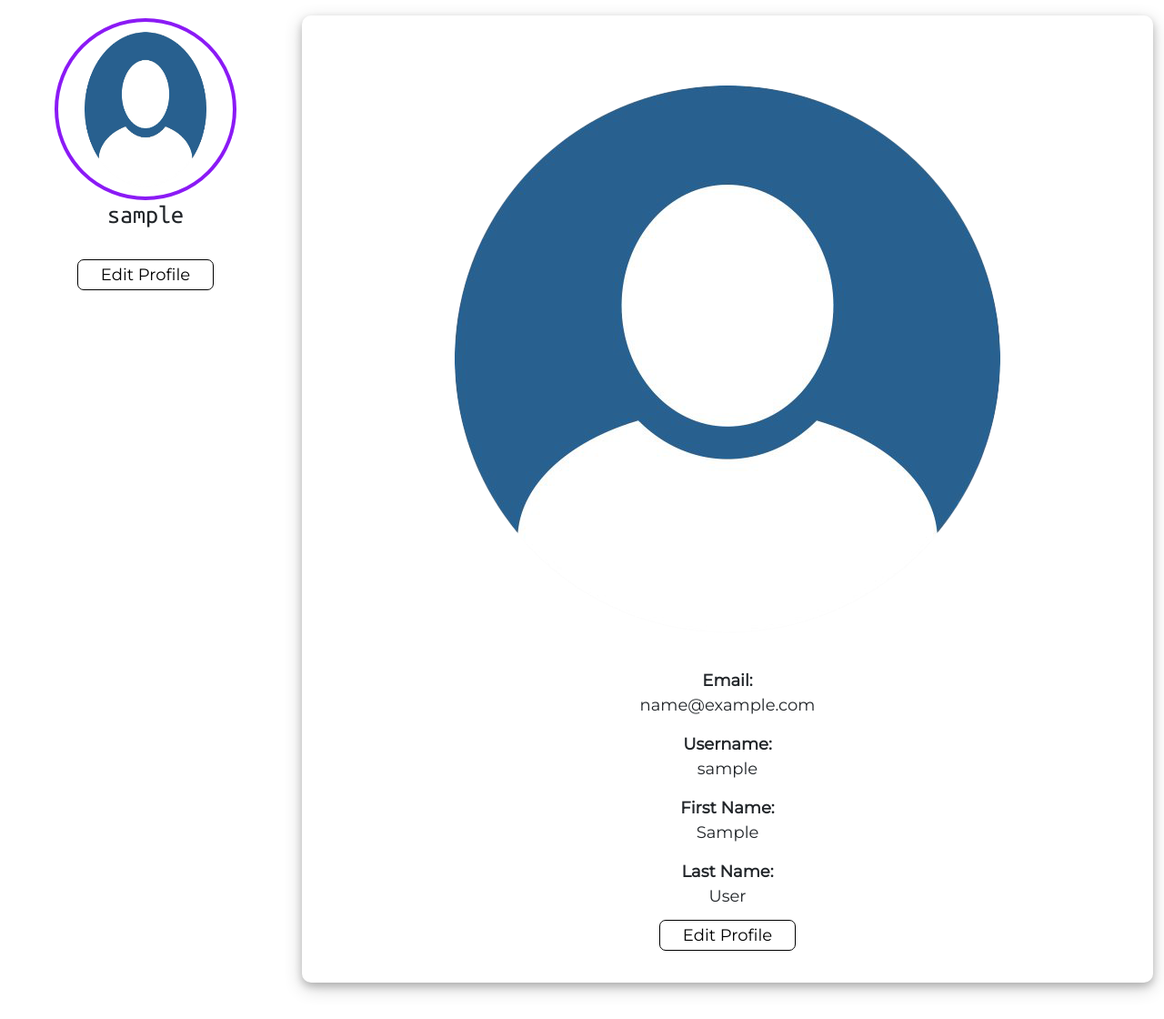
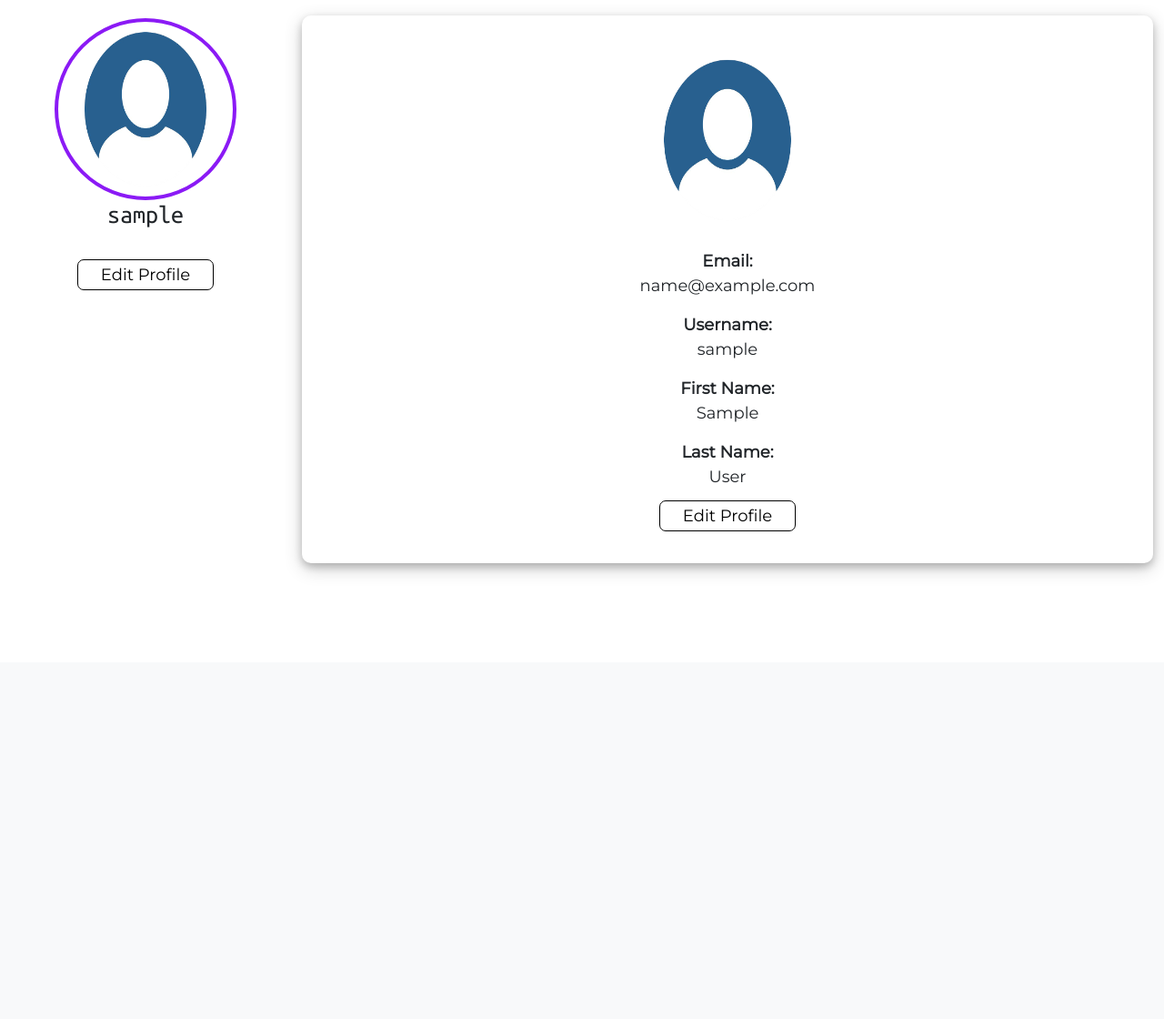
Before and after one commit to kadelcode/url-shortener, a Flask app: a page that uses core/templates/dashboard.html in a window 1280 px wide. Shown: the part 72-1192 px from the top of the page at 91% size. After the commit the page ends 702 px from the top, so only its background shows below. Run offline with Flask 3, Linux system fonts and the light colour scheme; the visitor is signed in with stand-in values (Sample User, id 1); some libraries are stand-ins or nearby versions; some web fonts are replaced.

Commit message:
Add new style for the image of the view profile page

```diff
--- a/core/static/css/main.css
+++ b/core/static/css/main.css
@@ -309,6 +309,14 @@ height: 200px;
 margin-top: 20px;
 }
 
+/* Icon image for the view profile page */
+.view-icon-img {
+width: 200px;
+height: 200px;
+border-radius: 50%;
+margin-bottom: 20px;
+}
+
 /* Edit profile page styles */
 .file-upload-img {
 position: relative;
```
